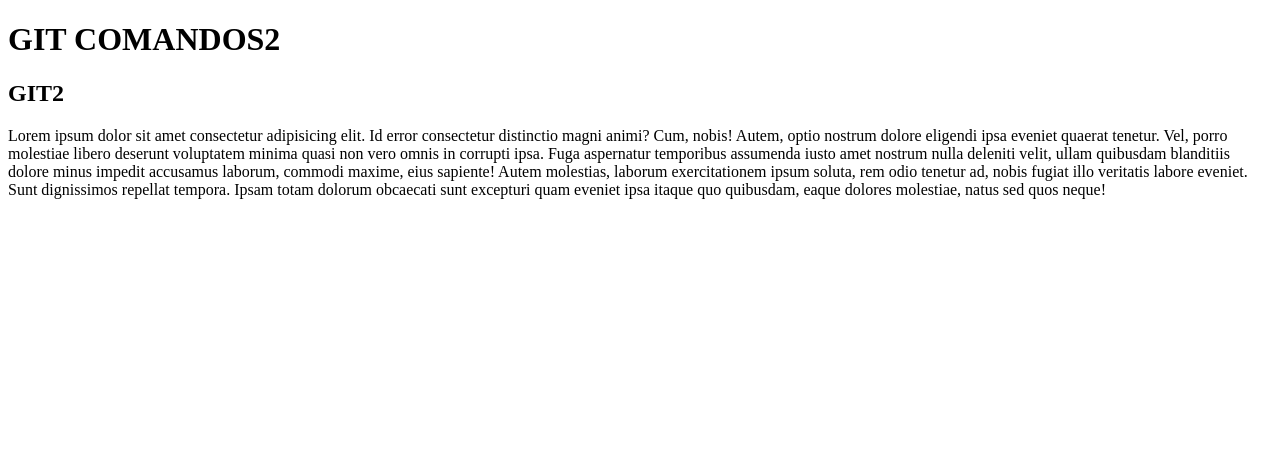
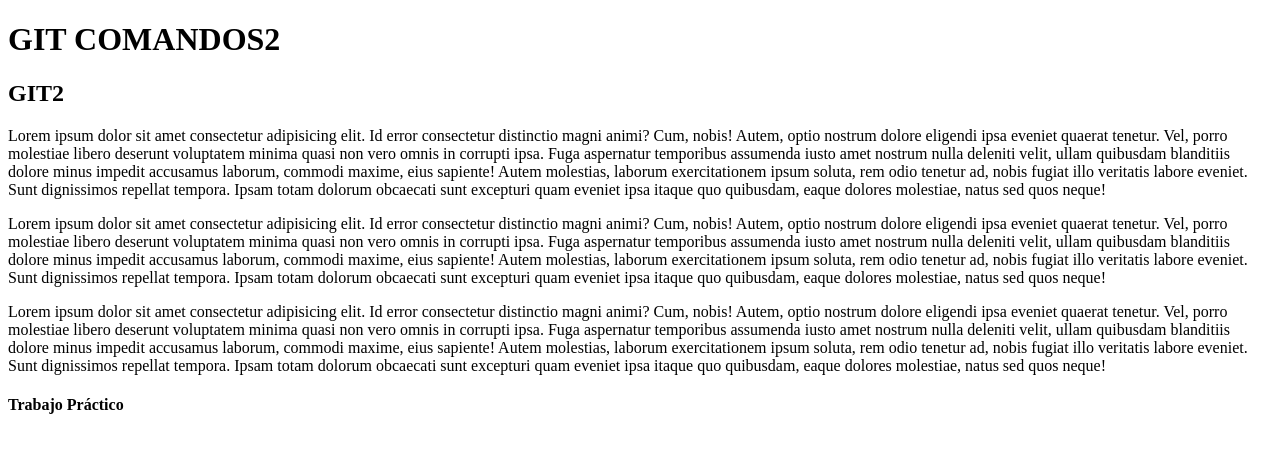
Before and after one commit to AlejandroNecchi/EJ2, a plain HTML site: page index2.html in a window 1280 px wide. Drawn offline with Linux system fonts and the light colour scheme.

Commit message:
agregue footer

```diff
--- a/index2.html
+++ b/index2.html
@@ -16,7 +16,13 @@
             GIT2
         </h2>
         <p>Lorem ipsum dolor sit amet consectetur adipisicing elit. Id error consectetur distinctio magni animi? Cum, nobis! Autem, optio nostrum dolore eligendi ipsa eveniet quaerat tenetur. Vel, porro molestiae libero deserunt voluptatem minima quasi non vero omnis in corrupti ipsa. Fuga aspernatur temporibus assumenda iusto amet nostrum nulla deleniti velit, ullam quibusdam blanditiis dolore minus impedit accusamus laborum, commodi maxime, eius sapiente! Autem molestias, laborum exercitationem ipsum soluta, rem odio tenetur ad, nobis fugiat illo veritatis labore eveniet. Sunt dignissimos repellat tempora. Ipsam totam dolorum obcaecati sunt excepturi quam eveniet ipsa itaque quo quibusdam, eaque dolores molestiae, natus sed quos neque!</p>
+        <p>Lorem ipsum dolor sit amet consectetur adipisicing elit. Id error consectetur distinctio magni animi? Cum, nobis! Autem, optio nostrum dolore eligendi ipsa eveniet quaerat tenetur. Vel, porro molestiae libero deserunt voluptatem minima quasi non vero omnis in corrupti ipsa. Fuga aspernatur temporibus assumenda iusto amet nostrum nulla deleniti velit, ullam quibusdam blanditiis dolore minus impedit accusamus laborum, commodi maxime, eius sapiente! Autem molestias, laborum exercitationem ipsum soluta, rem odio tenetur ad, nobis fugiat illo veritatis labore eveniet. Sunt dignissimos repellat tempora. Ipsam totam dolorum obcaecati sunt excepturi quam eveniet ipsa itaque quo quibusdam, eaque dolores molestiae, natus sed quos neque!</p>
+        <p>Lorem ipsum dolor sit amet consectetur adipisicing elit. Id error consectetur distinctio magni animi? Cum, nobis! Autem, optio nostrum dolore eligendi ipsa eveniet quaerat tenetur. Vel, porro molestiae libero deserunt voluptatem minima quasi non vero omnis in corrupti ipsa. Fuga aspernatur temporibus assumenda iusto amet nostrum nulla deleniti velit, ullam quibusdam blanditiis dolore minus impedit accusamus laborum, commodi maxime, eius sapiente! Autem molestias, laborum exercitationem ipsum soluta, rem odio tenetur ad, nobis fugiat illo veritatis labore eveniet. Sunt dignissimos repellat tempora. Ipsam totam dolorum obcaecati sunt excepturi quam eveniet ipsa itaque quo quibusdam, eaque dolores molestiae, natus sed quos neque!</p>
     </main>
+
+    <footer>
+        <h4>Trabajo Práctico</h4>
+    </footer>
 
 </body>
 </html>
```
